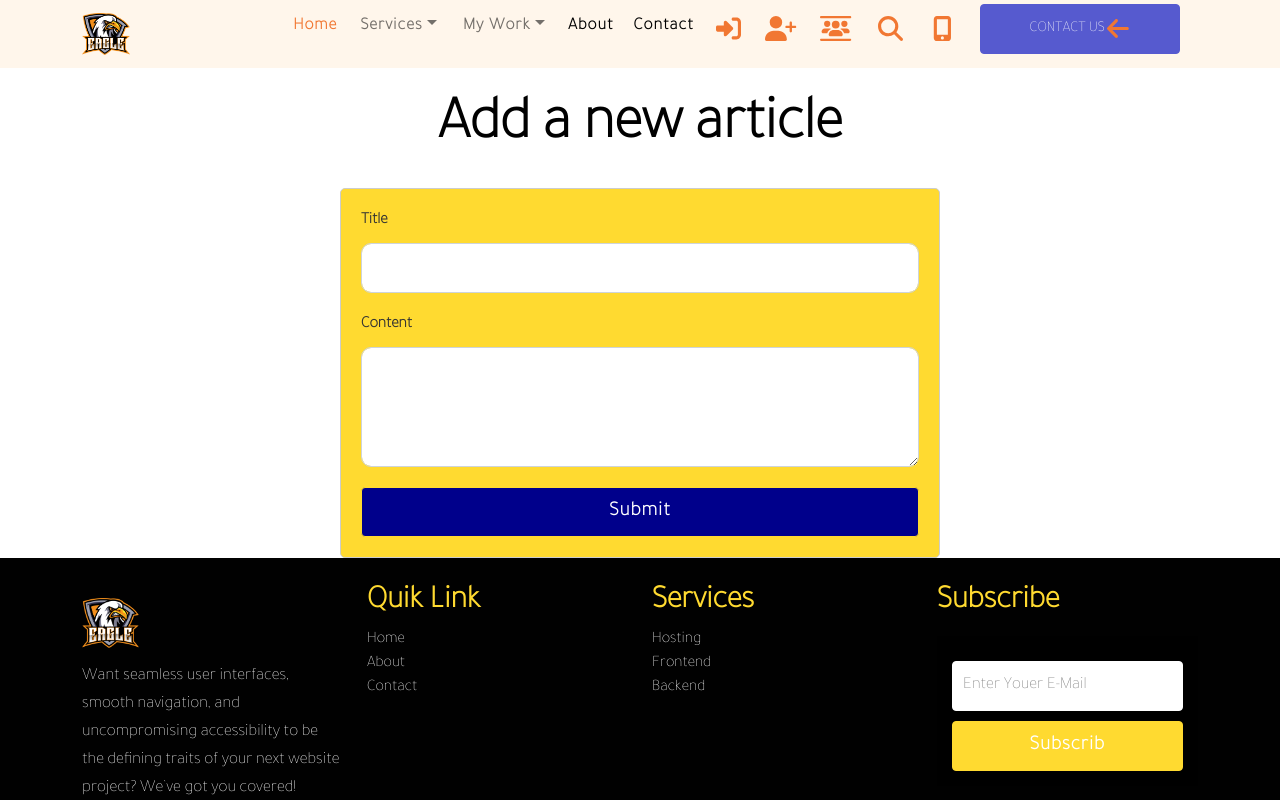
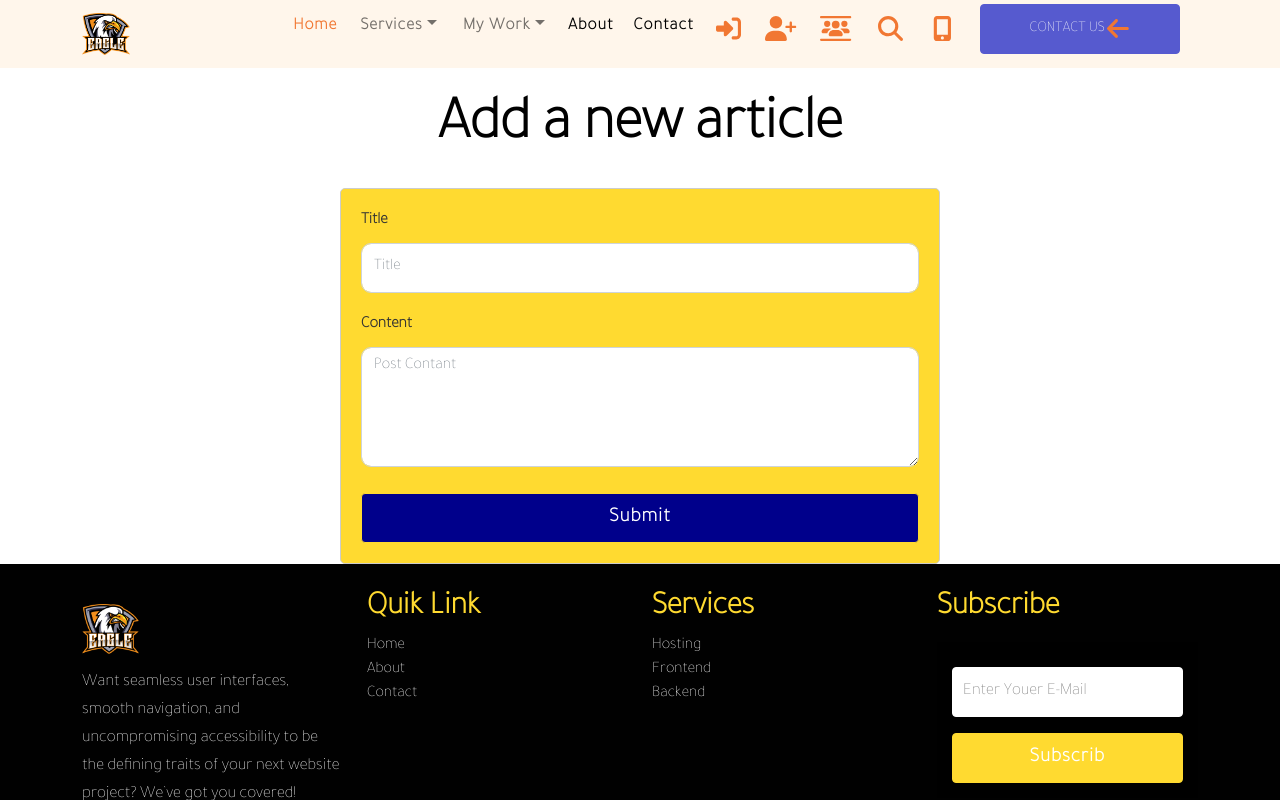
Before and after one commit to a7med58/WebSite.github.io, a React (Create React App) app: page /addpost in a window 1280 px wide. Shown: the top 800 px of the page. Built offline with nearby package versions, Linux system fonts and the light colour scheme; a web font is replaced by a local one.

Commit message:
Some Editeable In CSS

```diff
--- a/src/Component/FormContact/FormContact.css
+++ /dev/null
@@ -1,51 +0,0 @@
-form {
-  background-color: #fff;
-  box-sizing: border-box;
-  width: 100%;
-  max-width: 100%;
-  height: auto;
-  padding: 15px;
-}
-form .form-control {
-  background-color: #fff;
-  border: none;
-}
-form input,
-form textarea,
-form select {
-  width: 100%;
-  height: 50px;
-  background-color: #fff;
-  border: 1px solid#ccc;
-  padding: 10px;
-  margin: 10px 0px;
-  border-radius: 4px;
-  color: #333;
-  font-size: 17px;
-  outline: none;
-}
-form textarea {
-  height: 120px;
-}
-
-form input:hover,
-form textarea:hover {
-  border: 1px solid var (--footerbg-color);
-  transition: 0.2s ease-in-out;
-}
-form button {
-  width: 100%;
-  max-width: 100%;
-  height: 50px;
-  background-color: var(--footerp-color);
-  border: 1px solid var(--footerp-color);
-  border-radius: 4px;
-  font-weight: bold;
-  letter-spacing: 1px;
-  font-size: 20px;
-}
-form button:hover {
-  background-color: transparent !important;
-  color: var(--footerp-color);
-  transition: 0.3s ease-in-out;
-}
--- a/src/Component/FormContact/FormContact.js
+++ b/src/Component/FormContact/FormContact.js
@@ -26,7 +26,7 @@ const FormContact = () => {
   };
 
   return (
-    <form onSubmit={handleSubmit}>
+    <form onSubmit={handleSubmit} className="contactform">
       <div className="form-control">
         <input
           placeholder="Your Name"
--- a/src/Page/Contact/Contact.css
+++ b/src/Page/Contact/Contact.css
@@ -61,6 +61,8 @@ form {
 }
 form .form-control {
   border-radius: 10px;
+  margin-bottom: 5px;
+
 }
 form input,
 form textarea,
@@ -95,6 +97,7 @@ form button {
   font-weight: bold;
   letter-spacing: 1px;
   font-size: 20px;
+  margin-top: 6px;
 }
 form button:hover {
   background-color: transparent !important;
--- a/src/Page/UserPanel/AddPost.js
+++ b/src/Page/UserPanel/AddPost.js
@@ -1,6 +1,6 @@
+import axios from "axios";
 import React, { useState } from "react";
-import axios from "axios";
-import "./AddPost.css"
+import "./AddPost.css";
 const AddPost = () => {
   const [title, setTitle] = useState("");
   const [content, setContent] = useState("");
@@ -26,7 +26,7 @@ const AddPost = () => {
       <h2 className="h2-addpost">Add a new article</h2>
       <form onSubmit={handleSubmit} className="post-form">
         <div className="form-group-post">
-          <label className="label-addpost" htmlFor="title">
+          <label className="label-addpost" htmlFor="title" placeholder="Title">
             Title
           </label>
           <input
@@ -35,6 +35,7 @@ const AddPost = () => {
             id="title"
             value={title}
             onChange={(e) => setTitle(e.target.value)}
+            placeholder="Title"
           />
         </div>
         <div className="form-group-post">
@@ -47,6 +48,7 @@ const AddPost = () => {
             rows="5"
             value={content}
             onChange={(e) => setContent(e.target.value)}
+            placeholder="Post Contant"
           ></textarea>
         </div>
         <button type="submit" className="btn-add">
```
